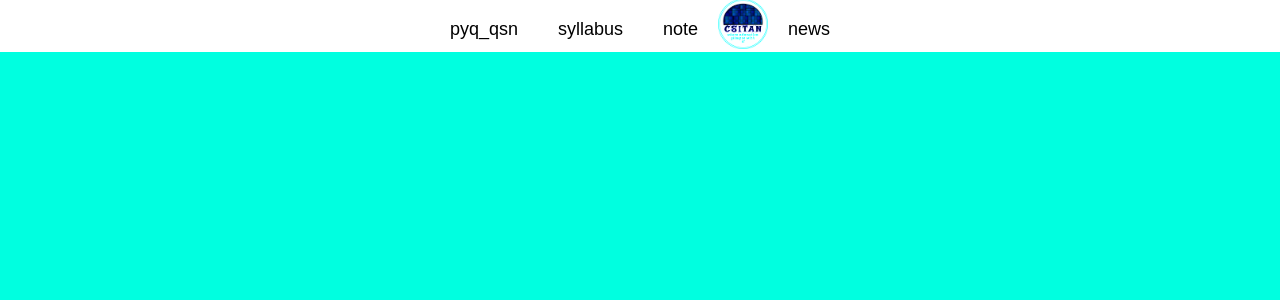
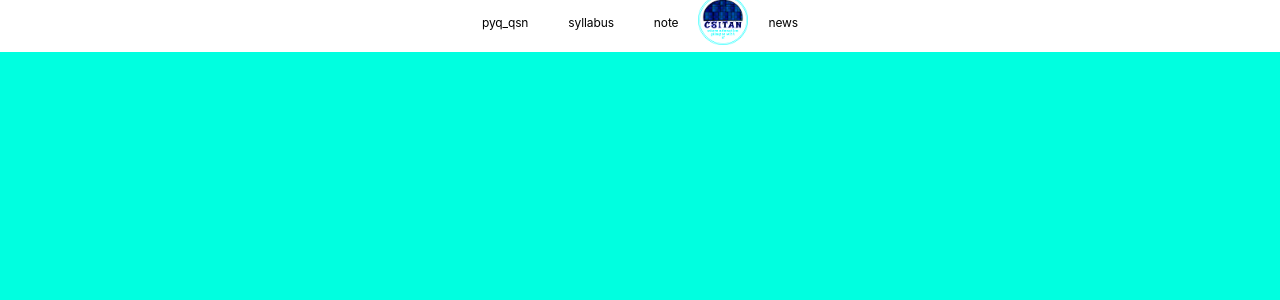
Before and after one commit to Sauravitweb/new-csit-website, a PHP site: page / in a window 1280 px wide. Shown: the top 300 px of the page. Run offline with PHP 8.4, Linux system fonts and the light colour scheme.

Commit message:
Update style.css
ok

```diff
--- a/style.css
+++ b/style.css
@@ -1,14 +1,13 @@
 *{
    margin: 0;
 padding: 0;
-    font-family: 'Poppins', sans-serif;
+font-family: SF Pro Display,SF Pro Icons,Helvetica Neue,Helvetica,Arial,sans-serif;
 box-sizing: border-box;
+font-size: 48px;
+font-weight: 600;
+letter-spacing: -.003em;
 }
-@font-face {
-  font-family: "San Francisco";
-  font-weight: 400;
-  src: url("https://applesocial.s3.amazonaws.com/assets/styles/fonts/sanfrancisco/sanfranciscodisplay-regular-webfont.woff");
-}
+
 html {
     scroll-behavior: smooth;
 }
@@ -97,11 +96,14 @@ nav ul li:hover::after {
 
 nav ul li a {
    text-decoration: none;
-    font-size: 18px;
+font-size: 12px;
 color: #000;
 position: relative;
 overflow: hidden;
 display: block;
+font-family: SF Pro Text,SF Pro Icons,Helvetica Neue,Helvetica,Arial,sans-serif;
+font-weight: 400;
+letter-spacing: -.01em;
 }
 
 /* For tab contents */
```
Lines whose indentation alone changed are shown as unchanged.
